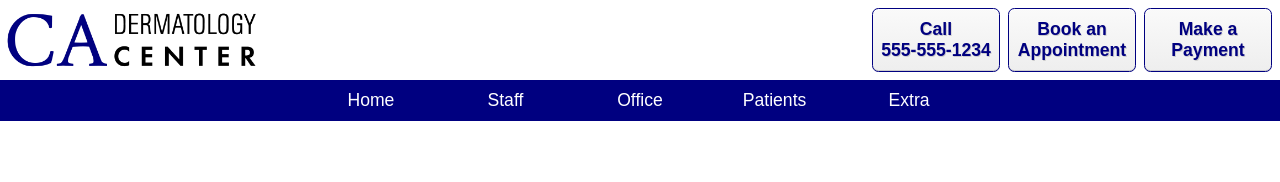
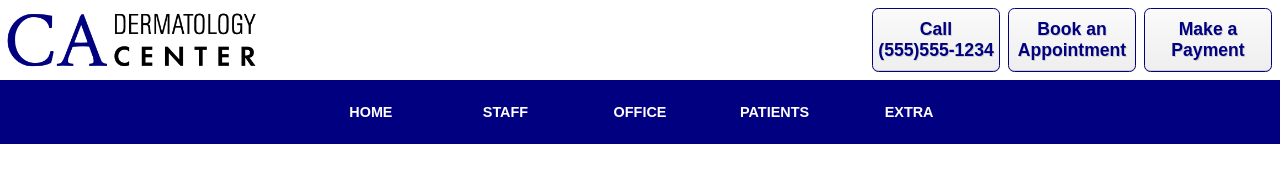
Before and after one commit to jjwu724/CA_Dermatology, a plain HTML site: page index.html in a window 1280 px wide. Drawn offline with Linux system fonts and the light colour scheme.

Commit message:
Add files via upload

```diff
--- a/index.html
+++ b/index.html
@@ -10,18 +10,18 @@
   <header>
     <img id="headerLogo" src="img/logo.webp" alt="California Dermatology Center">
     <div id="headerButtonsContainer">
-      <a><div class="roundedRect shadedRect headerButton">Call<br>555-555-1234</div></a>
+      <a><div class="roundedRect shadedRect headerButton">Call<br>(555)555-1234</div></a>
       <a><div class="roundedRect shadedRect headerButton">Book an<br>Appointment</div></a>
       <a><div class="roundedRect shadedRect headerButton">Make a<br>Payment</div></a>
     </div>
   </header>
   <nav>
     <ul>
-        <li><a href="#">Home</a></li>
-        <li><a href="#">Staff</a></li>
-        <li><a href="#">Office</a></li>
-        <li><a href="#">Patients</a></li>
-        <li><a href="#">Extra</a></li>
+        <li><a href="#">HOME</a></li>
+        <li><a href="#">STAFF</a></li>
+        <li><a href="#">OFFICE</a></li>
+        <li><a href="#">PATIENTS</a></li>
+        <li><a href="#">EXTRA</a></li>
     </ul>
   </nav>
 </body>
--- a/styles.css
+++ b/styles.css
@@ -1,4 +1,5 @@
 :root {
+  --header-padding: 0;
   --header-height: 10vh;
   --header-gap: 1vh;
   --border-radius: .8vh;
@@ -9,6 +10,7 @@
 }
 @media (max-width: 84.1vh) {/* Header buttons width + gaps + logo width */
   :root {
+    --header-padding: .25vh;
     --header-height: 5.25vh;
   }
 }
@@ -18,6 +20,8 @@ body {
   padding: 0;
 }
 header {
+  padding-top: var(--header-padding);
+  padding-bottom: var(--header-padding);
   display: flex;
   justify-content: space-between;
   align-items: center;
@@ -57,28 +61,28 @@ header {
 }
 nav {
   background-color: var(--navy-blue);
-  overflow: hidden; /* Hide overflow for horizontal layout */
 }
-
 nav ul {
   list-style: none;
   margin: 0;
   padding: 0;
   display: flex; /* Use flexbox for horizontal layout */
   justify-content: center; /* Center the items horizontally */
+  align-items: stretch; /* Make children stretch to fill container height */
 }
-
 nav li {
-  /*margin: 0 10px; */
   width: 16.82vh;
+  display: block;
   text-align: center;
+  justify-content: center;
 }
 
 nav a {
   color: #fff; /* White text color */
-  font-size: calc(.22*var(--header-height));
+  font-size: calc(.18*var(--header-height));
+  font-weight: bold;
   text-decoration: none;
-  padding: calc(.125*var(--header-height)) 20px; /* Add some padding for better click area */
+  padding: calc(.3*var(--header-height)); /* Add some padding for better click area */
   display: block; /* Make links occupy the full width of their container */
 }
 
```
